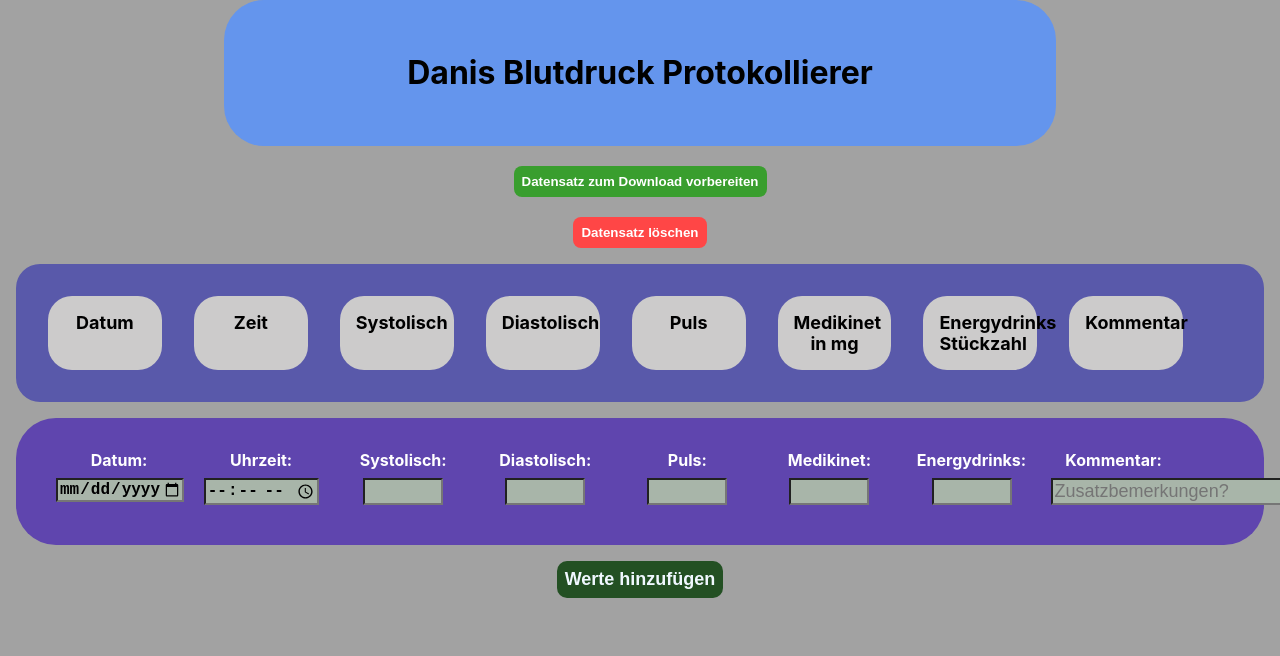
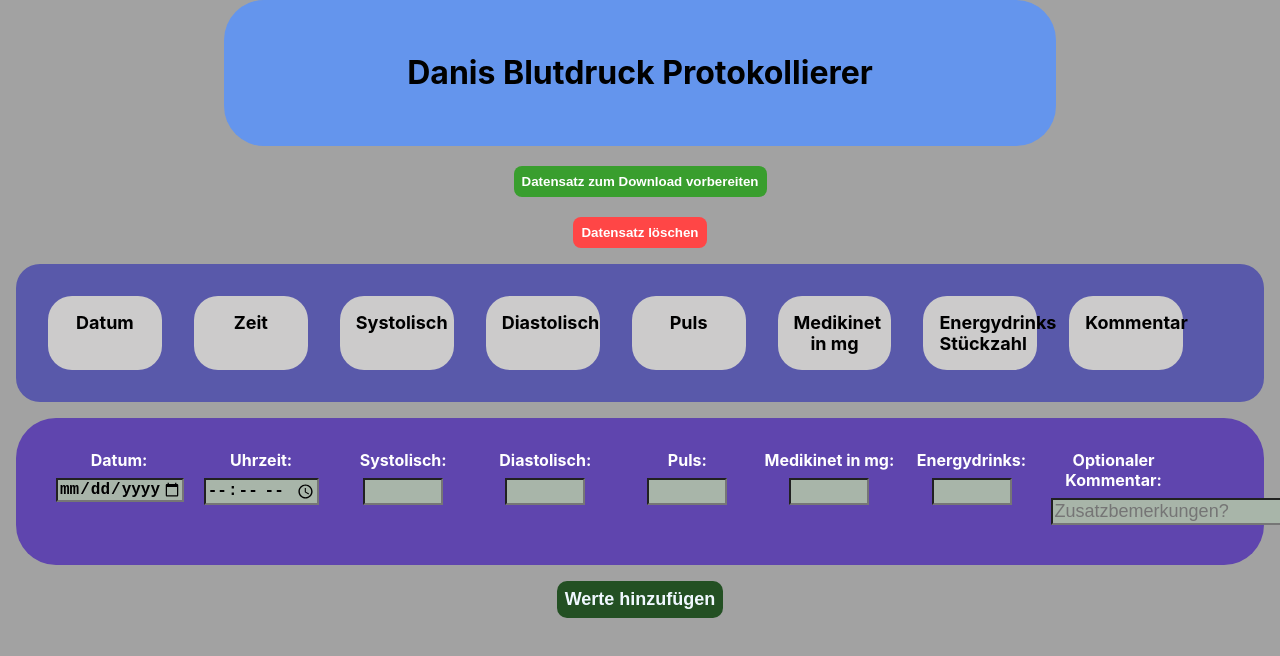
Before and after one commit to TGBox/blood-pressure-app, a React (Create React App) app: page / in a window 1280 px wide. Shown: the top 656 px of the page. Built offline with nearby package versions, Linux system fonts and the light colour scheme.

Commit message:
Input validation fixed.

```diff
--- a/src/App.js
+++ b/src/App.js
@@ -4,8 +4,6 @@ import InputForm from './components/InputForm';
 import { DataSetRow } from './components/DataSetRow';
 
 function App() {
-
-  // TODO: Input validation needs to be more verbose as to handle missing inputs or wrong valued inputs.
 
   /*
     DataList useState that will keep all the single data sets to show them inside of the app.
--- a/src/components/InputForm.js
+++ b/src/components/InputForm.js
@@ -36,8 +36,11 @@ export default function InputForm({ addDataSet }) {
   // Simple submit handler to prevent page refresh, collect all relative data and reset the values for the inputs.
   const handleSubmit = (e) => {
     e.preventDefault();
-    addDataSet(values);
-    resetForm();
+    if(values.date !== "" && values.time !== "" && values.sys !== "" && values.dia !== "" &&
+      values.puls !== "" && values.medi !== "" && values.energy !== ""){
+        addDataSet(values);
+        resetForm();
+    }
   };
 
   // Resets the form input fields.
@@ -69,15 +72,15 @@ export default function InputForm({ addDataSet }) {
           <input name="puls" id="pulsIn" className="nr" type="number" min="50" max="200" onChange={handleInputChange} required></input>
         </div>
         <div className="formRowItem">
-          <label className="label" htmlFor="mediIn">Medikinet:</label><br/>
-          <input name="medi" id="mediIn" className="nr" type="number" min="0" max="100" onChange={handleInputChange}required></input>
+          <label className="label" htmlFor="mediIn">Medikinet in mg:</label><br/>
+          <input name="medi" id="mediIn" className="nr" type="number" min="0" max="100" step="10"onChange={handleInputChange} required></input>
         </div>
         <div className="formRowItem">
           <label className="label" htmlFor="energyIn">Energydrinks:</label><br/>
-          <input name="energy" id="energyIn" className="nr" type="number" min="0" max="7" onChange={handleInputChange}required></input>
+          <input name="energy" id="energyIn" className="nr" type="number" min="0" max="7" onChange={handleInputChange} required></input>
         </div>
         <div className="formRowItem">
-          <label className="label" htmlFor="commentIn">Kommentar:</label><br/>
+          <label className="label" htmlFor="commentIn">Optionaler Kommentar:</label><br/>
           <input name="comment" id="commentIn" type="text" placeholder="Zusatzbemerkungen?" onChange={handleInputChange}></input>
         </div>
       </div>
```
